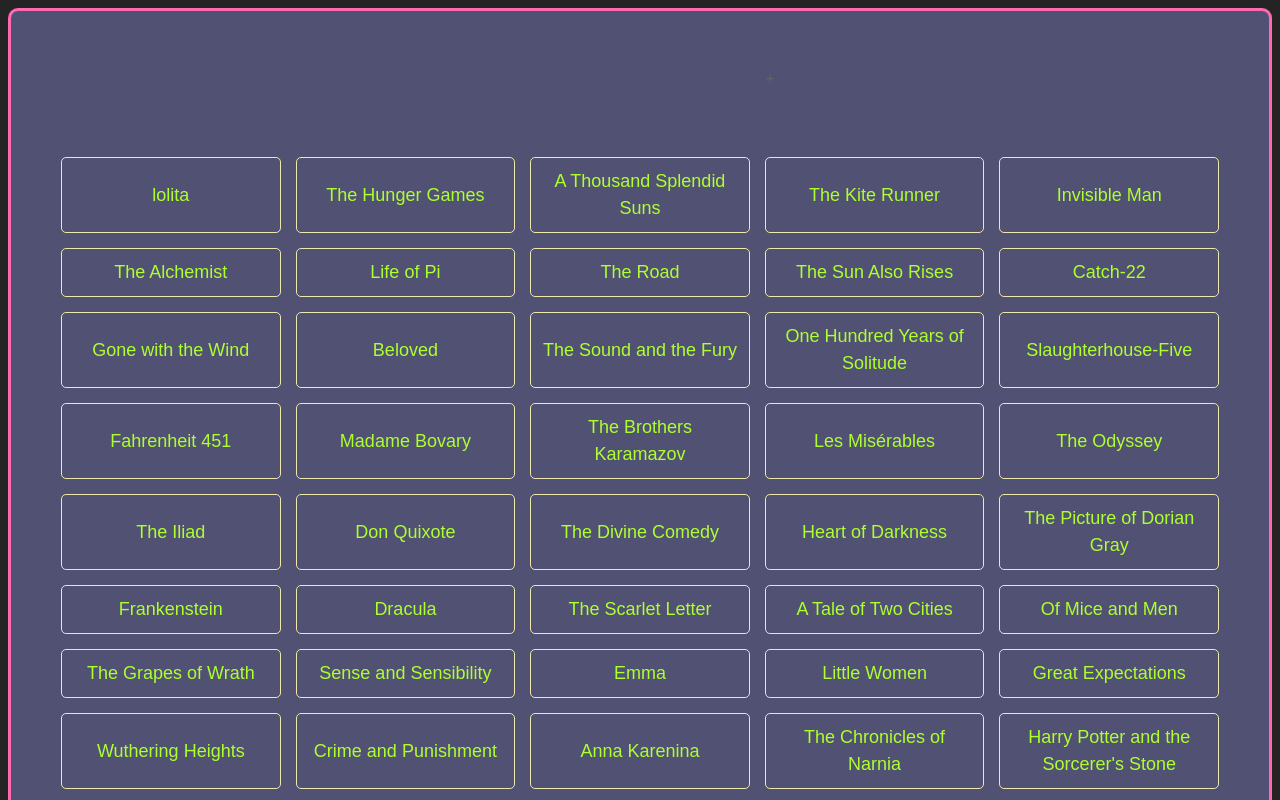
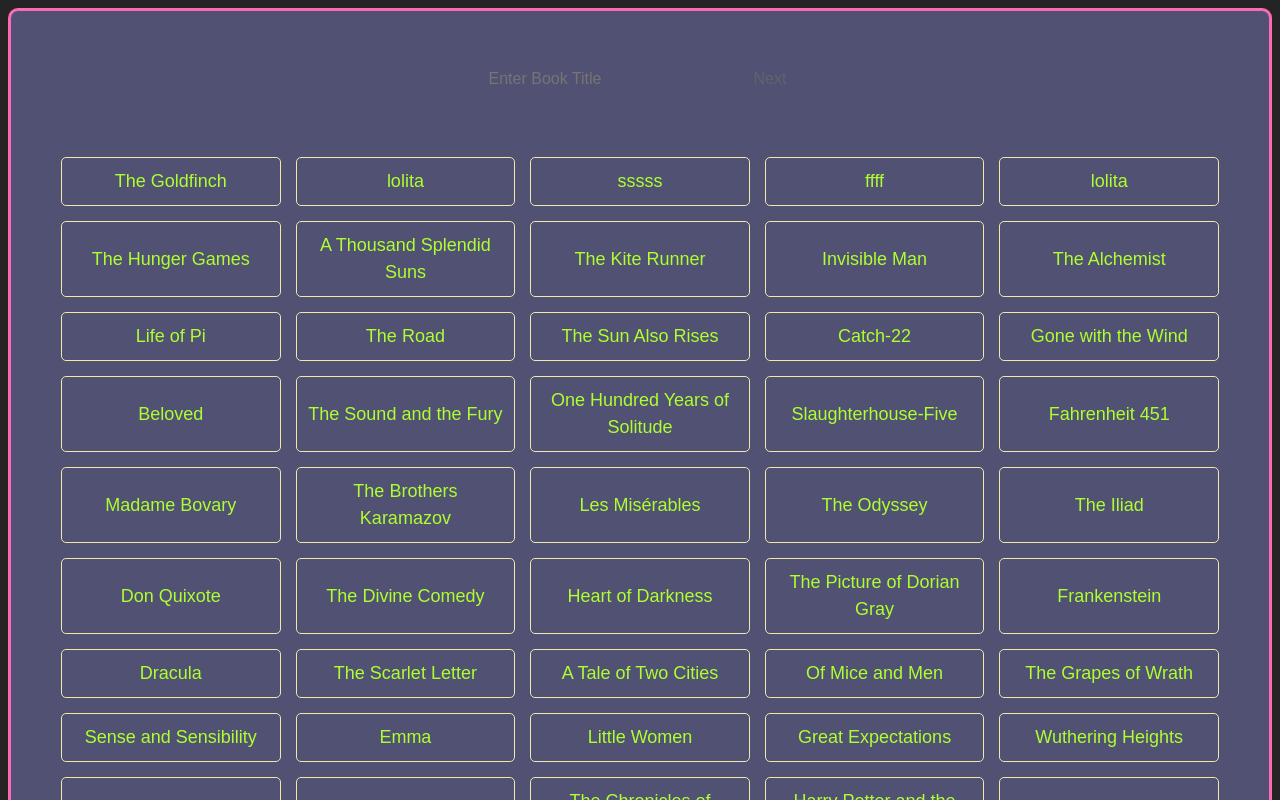
Before and after one commit to wunder-frau/author-display-app, a React (Vite) app: page / in a window 1280 px wide. Shown: the top 800 px of the page. Built offline with nearby package versions, Linux system fonts and the light colour scheme; data requests are answered from the project's data file.

Commit message:
feat: add multi-step input form for book title and author

```diff
--- a/db.json
+++ b/db.json
@@ -253,6 +253,25 @@
     {
       "id": "51",
       "title": "lolita"
+    },
+    {
+      "id": "52",
+      "title": "ffff"
+    },
+    {
+      "id": "53",
+      "title": "sssss",
+      "author": "sssss"
+    },
+    {
+      "id": "54",
+      "title": "lolita",
+      "author": "Nabokov"
+    },
+    {
+      "id": "55",
+      "title": "The Goldfinch",
+      "author": "Donna Trtt"
     }
   ]
 }
--- a/src/components/App.tsx
+++ b/src/components/App.tsx
@@ -8,8 +8,10 @@
 
 interface Book {
   title: string;
+  author?: string;
   id: string;
 }
+
 
 const App: React.FC = () => {
   const [books, setBooks] = useState<Book[]>([]);
@@ -36,17 +38,18 @@
       });
   }, []);
 
-  const addTitle = (title: string) => {
-    const newBook: Book = { title, id: generateId() };
+  const addTitle = (title: string, author: string) => {
+    const newBook = { title, author, id: generateId() };
     booksService
       .create(newBook)
       .then((response) => {
         setSortedBooks([response, ...books]);
       })
       .catch(() => {
-        setError('Failed to add title');
+        setError('Failed to add book');
       });
   };
+
 
   return (
     <Router>
--- a/src/components/BookPage.tsx
+++ b/src/components/BookPage.tsx
@@ -3,6 +3,7 @@
 
 interface Book {
   title: string;
+  author?: string;
   id: string;
 }
 
@@ -22,6 +23,7 @@
     <div>
       <h1>{book.title}</h1>
       <p>ID: {book.id}</p>
+      <p>Author: {book.author ? book.author : 'Unknown Author'}</p>
     </div>
   );
 };
--- a/src/components/Input.tsx
+++ b/src/components/Input.tsx
@@ -1,17 +1,29 @@
 import React, { useState } from 'react';
 
 interface InputProps {
-  addTitle: (name: string) => void;
+  addTitle: (title: string, author: string) => void;
 }
 
 const Input: React.FC<InputProps> = ({ addTitle }) => {
-  const [authorName, setAuthorName] = useState('');
+  const [step, setStep] = useState<'title' | 'author'>('title'); // Step to track input stage
+  const [title, setTitle] = useState('');
+  const [inputValue, setInputValue] = useState('');
 
   const handleSubmit = (e: React.FormEvent) => {
     e.preventDefault();
-    if (authorName.trim()) {
-      addTitle(authorName);
-      setAuthorName('');
+
+    if (step === 'title') {
+      // Save the title and ask for the author next
+      setTitle(inputValue);
+      setInputValue(''); // Clear input field
+      setStep('author'); // Move to the next step
+    } else if (step === 'author') {
+      // Save the author and call addTitle
+      const author = inputValue;
+      addTitle(title, author);
+      setInputValue(''); // Clear input field
+      setTitle(''); // Clear title state
+      setStep('title'); // Reset to first step
     }
   };
 
@@ -19,10 +31,11 @@
     <form onSubmit={handleSubmit}>
       <input
         type="text"
-        value={authorName}
-        onChange={(e) => setAuthorName(e.target.value)}
+        placeholder={step === 'title' ? 'Enter Book Title' : 'Enter Author Name'}
+        value={inputValue}
+        onChange={(e) => setInputValue(e.target.value)}
       />
-      <button type="submit">+</button>
+      <button type="submit">{step === 'title' ? 'Next' : 'Add Book'}</button>
     </form>
   );
 };
--- a/src/components/TitleList.tsx
+++ b/src/components/TitleList.tsx
@@ -2,7 +2,7 @@
 import { Link } from 'react-router-dom';
 
 interface TitleListProps {
-  books: { title: string; id: string }[];
+  books: { title: string; author?: string; id: string }[];
 }
 
 const TitleList: React.FC<TitleListProps> = ({ books }) => {
@@ -10,7 +10,9 @@
     <div className="author-list">
       {books.map((book) => (
         <Link to={`/book/${book.id}`} key={book.id} style={{ textDecoration: 'none' }}>
-          <p className="clickable-title">{book.title}</p>
+          <p className="clickable-title">
+            {book.title}
+          </p>
         </Link>
       ))}
     </div>
--- a/src/components/booksService.tsx
+++ b/src/components/booksService.tsx
@@ -4,8 +4,10 @@
 
 interface Book {
   title: string;
+  author?: string;
   id: string;
 }
+
 
 const getAll = (): Promise<Book[]> => {
   return axios.get(baseUrl).then((response) => response.data);
@@ -15,6 +17,7 @@
   return axios.post(baseUrl, book).then((response) => response.data);
 };
 
+
 export default {
   getAll,
   create,
```
